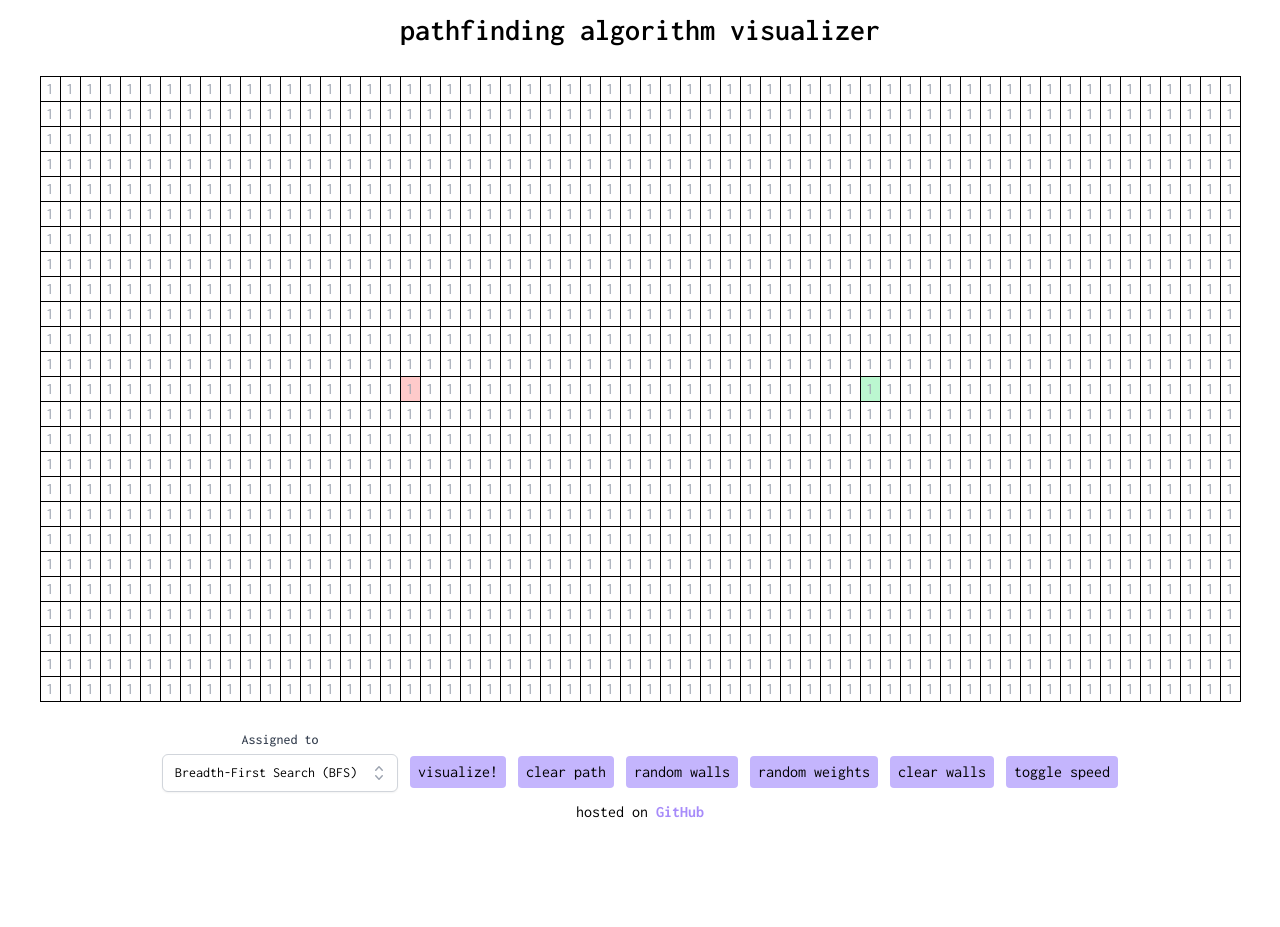
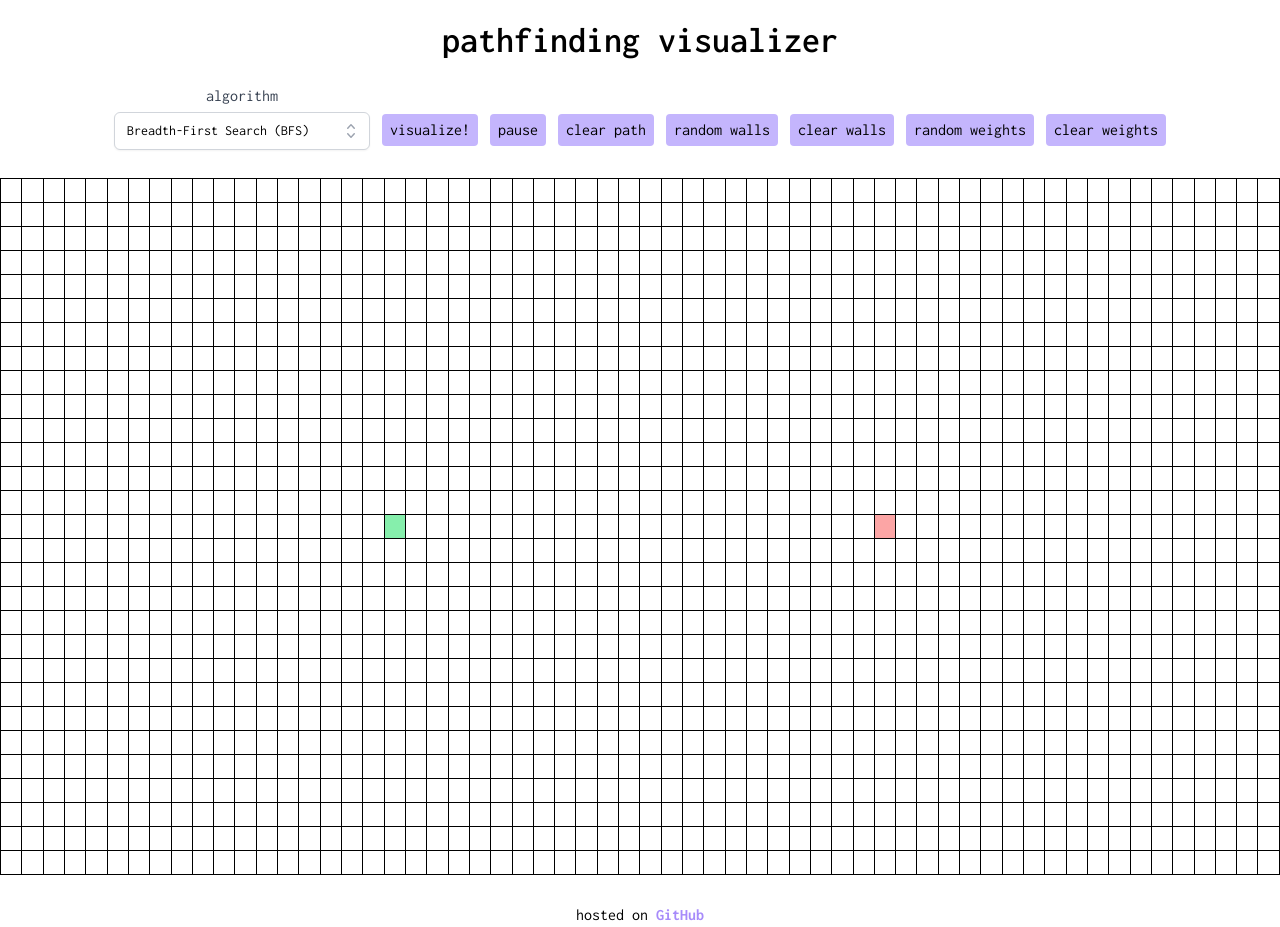
Before and after one commit to nicolexxuu/pathfinding, a React (Create React App) app: page / in a window 1280 px wide. Before the commit the page ends 824 px from the top, so only its background shows below. Built offline with nearby package versions, Linux system fonts and the light colour scheme.

Commit message:
11/28 goals

```diff
--- a/src/Node.js
+++ b/src/Node.js
@@ -11,21 +11,23 @@ export default class Node extends Component { // functional class?
             isEnd,
             isWall,
             onMouseDown,
+            onAuxClick,
             onMouseEnter,
-            onMouseUp,
-            weight,
+            displayWeight,
         } = this.props;
 
         return (
             <td
                 id={`node-${row}-${col}`}
-                className={`${isStart ? 'node-start bg-red-200' : isEnd ? 'node-end bg-green-200' : isWall ? 'node-wall bg-slate-300' : ''} w-5 h-5 border border-black font-xs text-gray-400 p-0`}
-                onMouseDown={() => onMouseDown(row, col)}
+                className={`${isStart ? 'node-start bg-green-300' : isEnd ? 'node-end bg-red-300' : isWall ? 'node-wall bg-slate-300' : ''} w-6 h-6 border border-black font-xs text-gray-500 p-0`}
+                onMouseDown={event => onMouseDown(event, row, col)}
+                onAuxClick={event => onAuxClick(event, row, col)}
                 onMouseEnter={() => onMouseEnter(row, col)}
-                onMouseUp={() => onMouseUp()}
             >
-                {this.props.weight}
+                {displayWeight && !isStart && !isEnd && !isWall ? this.props.weight : ''}
             </td>
         );
     }
+
+    // how does weight work?
 }
--- a/src/PathfindingVisualizer.js
+++ b/src/PathfindingVisualizer.js
@@ -6,7 +6,8 @@ import { dfs } from './algorithms/dfs';
 import { dijkstras } from './algorithms/dijkstras';
 import { aStar } from './algorithms/aStar';
 
-const people = [
+const algorithms = [
+    [
         {
             name: 'Breadth-First Search (BFS)',
             id: 'bfs',
@@ -15,6 +16,8 @@ const people = [
             name: 'Depth-First Search (DFS)',
             id: 'dfs',
         },
+    ],
+    [
         {
             name: 'Dijkstra\'s Algorithm',
             id: 'dijkstras',
@@ -24,27 +27,7 @@ const people = [
             id: 'a-star',
         }
     ]
-
-{/* <button
-                        onClick={() => this.visualize('bfs')}
-                        className=" bg-violet-300 px-2 py-1 rounded">
-                        Breadth-First Search (BFS)
-                    </button>
-                    <button
-                        onClick={() => this.visualize('dfs')}
-                        className=" bg-violet-300 px-2 py-1 rounded">
-                        Depth-First Search (DFS)
-                    </button>
-                    <button
-                        onClick={() => this.visualize('dijkstras')}
-                        className=" bg-violet-300 px-2 py-1 rounded">
-                        Dijkstra's Algorithm
-                    </button>
-                    <button
-                        onClick={() => this.visualize('a-star')}
-                        className=" bg-violet-300 px-2 py-1 rounded">
-                        A* Algorithm
-                    </button> */}
+]
 
 export default class PathfindingVisualizer extends Component {
     constructor() {
@@ -53,19 +36,23 @@ export default class PathfindingVisualizer extends Component {
         this.timeouts = [];
         this.state = {
             grid: [],
-            START_NODE_ROW: 12,
+            START_NODE_ROW: 14,
             START_NODE_COL: 18,
-            END_NODE_ROW: 12,
+            END_NODE_ROW: 14,
             END_NODE_COL: 41,
-            ROW_COUNT: 25,
+            ROW_COUNT: 29,
             COL_COUNT: 60,
             mousePressed: false,
             startPressed: false,
             endPressed: false,
             wallPressed: false,
             isRunning: false,
-            selected: people[0],
+            selected: algorithms[0][0],
             animateDelay: 10,
+            displayWeights: false,
+            paused: false,
+            orderVisited: [],
+            shortestPath: []
         }
 
         this.handleMouseDown = this.handleMouseDown.bind(this); // https://reactjs.org/docs/handling-events.html
@@ -111,13 +98,11 @@ export default class PathfindingVisualizer extends Component {
             isWall: false,
             prevNode: null,
             weight: 1,
-
-            //isNode: true
         };
     }
 
-    handleMouseDown(row, col) {
-        if (this.state.isRunning) return;
+    handleMouseDown(event, row, col) {
+        if (this.state.isRunning || event.button === 1) return;
         // if grid is clear
         //https://stackoverflow.com/questions/37755997/why-cant-i-directly-modify-a-components-state-really
         // why external method in github version?
@@ -141,6 +126,14 @@ export default class PathfindingVisualizer extends Component {
             const newNode = this.state.grid[row][col];
             newNode.isWall = !newNode.isWall;
         }
+    }
+
+    handleAuxClick(event, row, col) {
+        if (this.state.displayWeights && event.button === 1) {
+            this.state.grid[row][col].weight = this.state.grid[row][col].weight % 9 + 1;
+        }
+
+        this.setState({ grid: this.state.grid });
     }
 
     handleMouseEnter(row, col) {
@@ -185,6 +178,7 @@ export default class PathfindingVisualizer extends Component {
                 if (!newGrid[r][c].isStart && !newGrid[r][c].isEnd) emptyCells.push(r * this.state.COL_COUNT + c);
             }
         }
+
         for (let i = 0; i < this.state.ROW_COUNT * this.state.COL_COUNT / 4; i++) {
             const k = emptyCells.splice((Math.random() * emptyCells.length) | 0, 1);
             const r = k / this.state.COL_COUNT | 0, c = k % this.state.COL_COUNT | 0;
@@ -193,7 +187,8 @@ export default class PathfindingVisualizer extends Component {
         this.setState({ grid: newGrid }); // why's this faster
     }
 
-    randomizeWeights() {
+
+    randomizeWeights() { // what happens if you run this during a visualization
         const newGrid = this.state.grid.slice();
 
         for (let r = 0; r < this.state.ROW_COUNT; r++) {
@@ -202,7 +197,7 @@ export default class PathfindingVisualizer extends Component {
             }
         }
 
-        this.setState({ grid: newGrid }); // why's this faster
+        this.setState({ grid: newGrid, displayWeights: true }); // why's this faster
     }
 
     /**** reset grid ****/
@@ -236,15 +231,45 @@ export default class PathfindingVisualizer extends Component {
                 n.prevNode = null;
             }
         }
-        this.setState({ grid: newGrid }); // why is this fa ster???
+        this.setState({ grid: newGrid }); // why is this faster???
+    }
+
+    clearWeights() {
+        this.terminate();
+
+        const newGrid = this.state.grid.slice();
+        for (const r of newGrid) {
+            for (const n of r) {
+                n.weight = 1;
+            }
+        }
+        this.setState({ grid: newGrid, displayWeights: false });
     }
 
     terminate() {
         if (this.state.isRunning) {
+            console.log(this.timeouts);
+            for (let i = 0; i < this.timeouts.length; i++) {
+                clearTimeout(this.timeouts[i]);
+                console.log(this.timeouts[i]);
+            }
+            this.timeouts = [];
+            this.setState({ isRunning: false, paused: false, visitOrder: [], shortestPath: [] });
+        }
+    }
+
+    pause() { // ifx
+        if (this.state.isRunning) {
             for (let i = 0; i < this.timeouts.length; i++) clearTimeout(this.timeouts[i]);
             this.timeouts = [];
-            this.setState({ isRunning: false });
+            this.setState({ paused: true });
+            console.log('hi');
         }
+    }
+
+    resume() {
+        this.setState({ paused: false });
+        this.visualize(this.state.selected.id);
     }
 
     setSelected = (newSelected) => {// what if var name was selcted
@@ -253,6 +278,10 @@ export default class PathfindingVisualizer extends Component {
 
     /**** animate algorithms ****/
     visualize(algo) {
+        this.setState({ isRunning: true });
+        console.log('isRunning: ' + this.state.isRunning)
+
+        if (!this.state.paused) {
             this.terminate();
             this.clearPath();
             const grid = this.state.grid;
@@ -260,7 +289,7 @@ export default class PathfindingVisualizer extends Component {
             const startNode = grid[this.state.START_NODE_ROW][this.state.START_NODE_COL];
             const endNode = grid[this.state.END_NODE_ROW][this.state.END_NODE_COL];
 
-        this.toggleIsRunning();
+
 
             let orderVisited;
             switch (algo) {
@@ -280,14 +309,21 @@ export default class PathfindingVisualizer extends Component {
                     break;
             }
 
-        const path = getShortestPath(endNode);
-        this.animateSearch(orderVisited, path);
+            this.setState({ orderVisited: orderVisited, shortestPath: getShortestPath(endNode) });
+            this.animateSearch(orderVisited, getShortestPath(endNode));
+        } else {
+            this.animateSearch(this.state.orderVisited, this.state.shortestPath);
+        }
     }
 
     animateSearch = (orderVisited, shortestPath) => {
-        for (let i = 0; i < orderVisited.length; i++) {
+
+        console.log(orderVisited);
+        let n = orderVisited.length;
+        for (let i = 0; i < n; i++) {
             this.timeouts.push(setTimeout(() => {
-                const r = orderVisited[i].row, c = orderVisited[i].col;
+                const r = orderVisited[0].row, c = orderVisited[0].col;
+                orderVisited.shift();
                 const node = document.getElementById(`node-${r}-${c}`);
                 if (!this.state.grid[r][c].isStart)
                     node.classList.add('animate-node-visited');
@@ -296,13 +332,15 @@ export default class PathfindingVisualizer extends Component {
 
         this.timeouts.push(setTimeout(() => { // this??
             this.animatePath(shortestPath);
-        }, orderVisited.length * this.state.animateDelay));
+        }, n * this.state.animateDelay));
     }
 
     animatePath = (shortestPath) => {
-        for (let i = 0; i < shortestPath.length; i++) {
+        let n = shortestPath.length;
+        for (let i = 0; i < n; i++) {
             this.timeouts.push(setTimeout(() => {
-                const r = shortestPath[i].row, c = shortestPath[i].col;
+                const r = shortestPath[0].row, c = shortestPath[0].col;
+                shortestPath.pop();
                 const node = document.getElementById(`node-${r}-${c}`);
                 if (!node.classList.contains('node-start'))
                     node.classList.add('animate-node-visited', 'animate-node-path');
@@ -311,7 +349,8 @@ export default class PathfindingVisualizer extends Component {
 
         setTimeout(() => {
             this.toggleIsRunning();
-        }, shortestPath.length * 50);
+            this.setState({ paused: false });
+        }, n * 50);
     }
 
     render() {
@@ -323,10 +362,55 @@ export default class PathfindingVisualizer extends Component {
                     this.setState({ mousePressed: false, startPressed: false, endPressed: false, wallPressed: false })
                 }>
 
-                <h1 className="text-center font-semibold text-3xl">
-                    pathfinding algorithm visualizer
+                <h1 className="text-center font-semibold text-4xl my-5">
+                    pathfinding visualizer
                 </h1>
-                <table className="mx-auto my-7 select-none"
+
+                <div className="space-x-3 mt-6">
+                    <AlgorithmMenu algorithms={algorithms} onChange={this.setSelected} value={this.state.selected} />
+                    <button
+                        onClick={() => this.visualize(this.state.selected.id)}
+                        className=" bg-violet-300 px-2 py-1 rounded">
+                        visualize!
+                    </button>
+                    <button
+                        onClick={() => this.state.paused ? this.resume() : this.pause()} // change selcted id
+                        className=" bg-violet-300 px-2 py-1 rounded">
+                        {this.state.paused ? 'resume' : 'pause'}
+                    </button>
+                    <button
+                        onClick={() => this.clearPath()}
+                        className=" bg-violet-300 px-2 py-1 rounded">
+                        clear path
+                    </button>
+                    <button
+                        onClick={() => this.randomizeWalls()}
+                        className=" bg-violet-300 px-2 py-1 rounded">
+                        random walls
+                    </button>
+                    <button
+                        onClick={() => this.clearWalls()}
+                        className=" bg-violet-300 px-2 py-1 rounded">
+                        clear walls
+                    </button>
+                    <button
+                        onClick={() => this.randomizeWeights()}
+                        className=" bg-violet-300 px-2 py-1 rounded">
+                        random weights
+                    </button>
+                    <button
+                        onClick={() => this.clearWeights()}
+                        className=" bg-violet-300 px-2 py-1 rounded">
+                        clear weights
+                    </button>
+                    {/* <button
+                        onClick={() => this.setState({ animateDelay: this.state.animateDelay === 10 ? 50 : 10 })}
+                        className=" bg-violet-300 px-2 py-1 rounded">
+                        toggle speed
+                    </button> */}
+                </div>
+
+                <table className="mx-auto my-7 select-none text-sm"
                 // onMouseLeave={() => this.setState({ mousePressed: false, startPressed: false, endPressed: false, wallPressed: false })}
                 >
                     <tbody>
@@ -343,13 +427,11 @@ export default class PathfindingVisualizer extends Component {
                                                 isStart={isStart}
                                                 isEnd={isEnd}
                                                 isWall={isWall}
-                                                onMouseDown={(row, col) => // why use these?
-                                                    this.handleMouseDown(row, col)
-                                                }
-                                                onMouseEnter={(row, col) =>
-                                                    this.handleMouseEnter(row, col)
-                                                }
+                                                onMouseDown={event => this.handleMouseDown(event, row, col)}
+                                                onAuxClick={event => this.handleAuxClick(event, row, col)}
+                                                onMouseEnter={(row, col) => this.handleMouseEnter(row, col)}
                                                 weight={weight}
+                                                displayWeight={this.state.displayWeights} // does everything have to be in the state
                                             >
                                             </Node>
                                         );
@@ -359,44 +441,11 @@ export default class PathfindingVisualizer extends Component {
                         })}
                     </tbody>
                 </table>
-                <div className="space-x-3">
-                    <AlgorithmMenu people={people} onChange={this.setSelected} value={this.state.selected} />
-                    <button
-                        onClick={() => this.visualize(this.state.selected.id)}
-                        className=" bg-violet-300 px-2 py-1 rounded">
-                        visualize!
-                    </button>
 
-                    <button
-                        onClick={() => this.clearPath()}
-                        className=" bg-violet-300 px-2 py-1 rounded">
-                        clear path
-                    </button>
-                    <button
-                        onClick={() => this.randomizeWalls()}
-                        className=" bg-violet-300 px-2 py-1 rounded">
-                        random walls
-                    </button>
-                    <button
-                        onClick={() => this.randomizeWeights()}
-                        className=" bg-violet-300 px-2 py-1 rounded">
-                        random weights
-                    </button>
-                    <button
-                        onClick={() => this.clearWalls()}
-                        className=" bg-violet-300 px-2 py-1 rounded">
-                        clear walls
-                    </button>
-                    <button
-                        onClick={() => this.setState({ animateDelay: this.state.animateDelay === 10 ? 50 : 10 })}
-                        className=" bg-violet-300 px-2 py-1 rounded">
-                        toggle speed
-                    </button>
-                </div>
                 <footer className="text-center mt-2">
                     hosted on <a href="https://github.com/nicolexxuu/pathfinding" target="_blank" rel="noreferrer" className="text-violet-400 font-bold">GitHub</a>
                 </footer>
-            </div>
+            </div >
         )
     } //break liens for last angled bracket or no?
 }
--- a/src/algorithmMenu.js
+++ b/src/algorithmMenu.js
@@ -6,23 +6,12 @@ function classNames(...classes) {
     return classes.filter(Boolean).join(' ')
 }
 
-export default function AlgorithmMenu({ people, onChange, value }) {
-    // const [selected, setSelected] = useState(people[0])
-    //         <Menu as="div" className="relative inline-block text-left">
-    //             <div>
-    //                 <Menu.Button className="inline-flex w-full justify-center rounded-md border border-gray-300 bg-white px-4 py-2 text-sm font-medium text-gray-700 shadow-sm hover:bg-gray-50 focus:outline-none focus:ring-2 focus:ring-indigo-500 focus:ring-offset-2 focus:ring-offset-gray-100">
-    //                     Options
-    //                     <ChevronDownIcon className="-mr-1 ml-2 h-5 w-5" aria-hidden="true" />
-    //                 </Menu.Button>
-    //             </div>
-
-    /* [12rem]>*/
-
+export default function AlgorithmMenu({ algorithms, onChange, value }) {
     return (
         <Listbox value={value} onChange={onChange}>
             {({ open }) => (
-                <div className="relative inline-block min-w-[12rem]">
-                    <Listbox.Label className="block text-sm font-medium text-gray-700">Assigned to</Listbox.Label>
+                <div className="relative inline-block w-64 ">
+                    <Listbox.Label className="block text-gray-700">algorithm</Listbox.Label>
                     <div className="relative mt-1 w-full">
                         <Listbox.Button className="relative inline-flex w-full cursor-default rounded-md border border-gray-300 bg-white py-2 pl-3 pr-10 text-left shadow-sm focus:border-violet-500 focus:outline-none focus:ring-1 focus:ring-violet-500 sm:text-sm">
                             <span className="flex items-center">
@@ -41,24 +30,28 @@ export default function AlgorithmMenu({ people, onChange, value }) {
                             leaveTo="opacity-0"
                         >
                             <Listbox.Options className="absolute z-10 mt-1 max-h-56 w-full overflow-auto rounded-md bg-white py-1 text-base shadow-lg ring-1 ring-black ring-opacity-5 focus:outline-none sm:text-sm">
-                                {people.map((person) => (
+                                <div className="divide-y divide-gray-200">
+                                    {algorithms.map((group) => (
+                                        <div>
+                                            {group.map((algorithm) => (
                                                 <Listbox.Option
-                                        key={person.id}
+                                                    key={algorithm.id}
                                                     className={({ active }) =>
                                                         classNames(
                                                             active ? 'text-white bg-violet-600' : 'text-gray-900',
                                                             'relative cursor-default select-none py-2 pl-3 pr-9'
                                                         )
                                                     }
-                                        value={person}
+                                                    value={algorithm}
                                                 >
                                                     {({ selected, active }) => (
                                                         <>
+                                                            {/* ?? */}
                                                             <div className="flex items-center">
                                                                 <span
                                                                     className={classNames(selected ? 'font-semibold' : 'font-normal', 'block truncate')}
                                                                 >
-                                                        {person.name}
+                                                                    {algorithm.name}
                                                                 </span>
                                                             </div>
 
@@ -76,6 +69,9 @@ export default function AlgorithmMenu({ people, onChange, value }) {
                                                     )}
                                                 </Listbox.Option>
                                             ))}
+                                        </div>
+                                    ))}
+                                </div>
                             </Listbox.Options>
                         </Transition>
                     </div>
```
Lines whose indentation alone changed are shown as unchanged.
